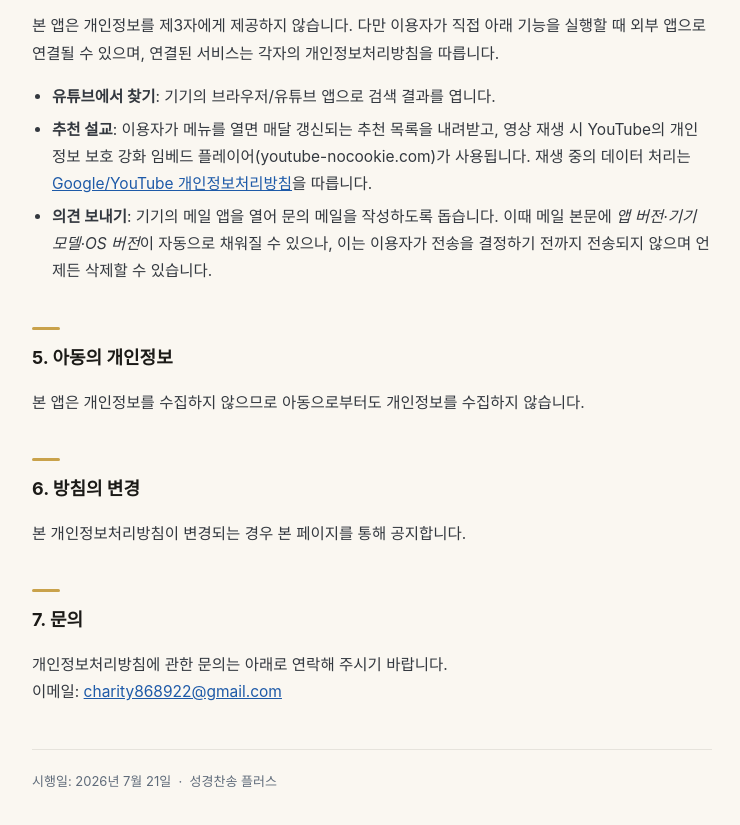
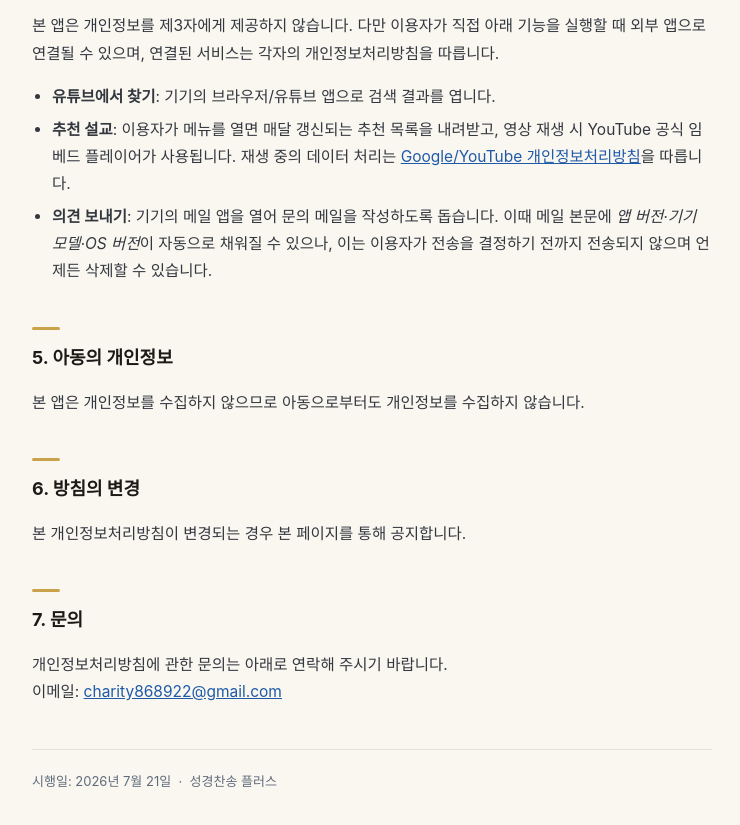
Before and after one commit to charity868922-ship-it/bible-hymn-plus, a plain HTML site: page privacy.html in a window 1280 px wide. Shown: the part 952-1777 px from the top of the page, without its empty margins (268-1008 px from the left). Drawn offline with Linux system fonts and the light colour scheme.

Commit message:
Update privacy.html

```diff
--- a/privacy.html
+++ b/privacy.html
@@ -66,8 +66,7 @@
   <ul>
     <li><strong>유튜브에서 찾기</strong>: 기기의 브라우저/유튜브 앱으로 검색 결과를 엽니다.</li>
     <li><strong>추천 설교</strong>: 이용자가 메뉴를 열면 매달 갱신되는 추천 목록을 내려받고,
-      영상 재생 시 YouTube의 개인정보 보호 강화 임베드 플레이어(youtube-nocookie.com)가
-      사용됩니다. 재생 중의 데이터 처리는
+      영상 재생 시 YouTube 공식 임베드 플레이어가 사용됩니다. 재생 중의 데이터 처리는
       <a href="https://policies.google.com/privacy">Google/YouTube 개인정보처리방침</a>을 따릅니다.</li>
     <li><strong>의견 보내기</strong>: 기기의 메일 앱을 열어 문의 메일을 작성하도록 돕습니다.
       이때 메일 본문에 <em>앱 버전·기기 모델·OS 버전</em>이 자동으로 채워질 수 있으나,
```
